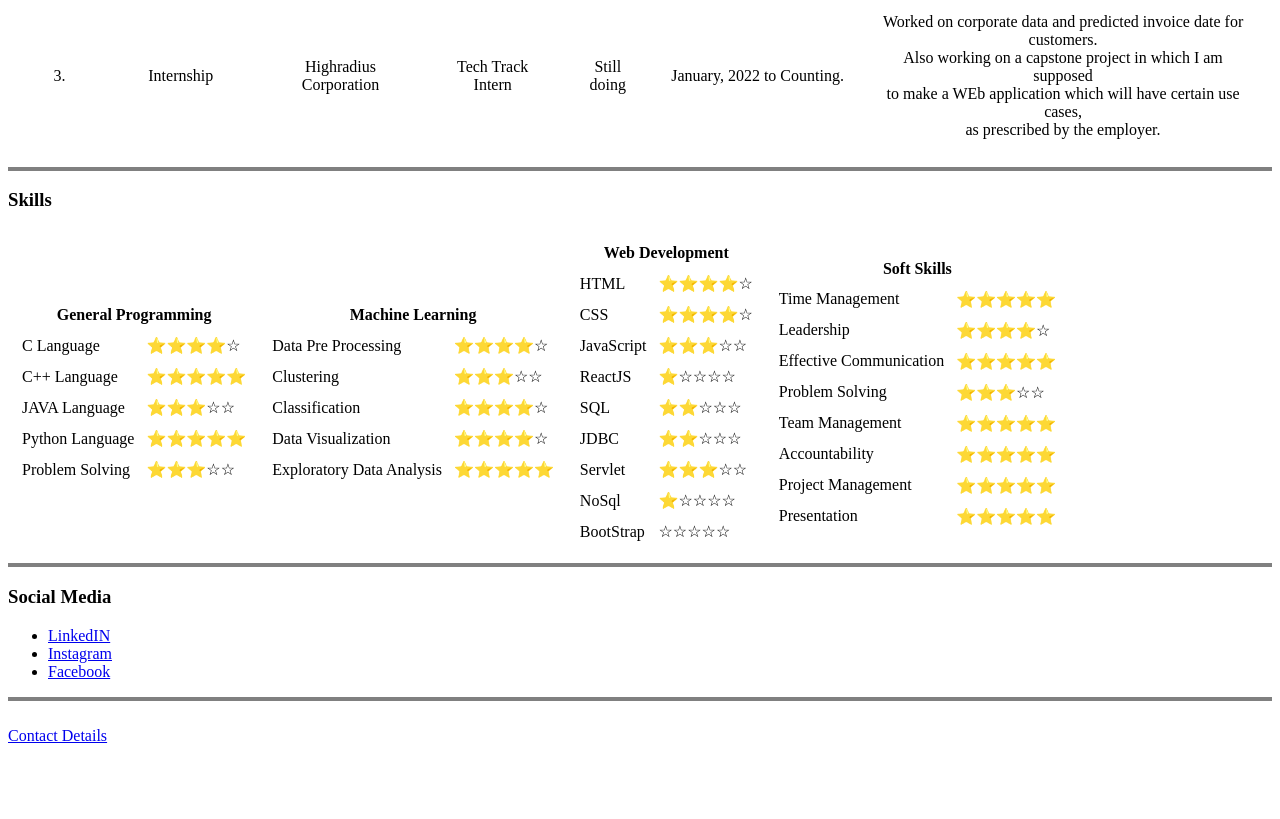
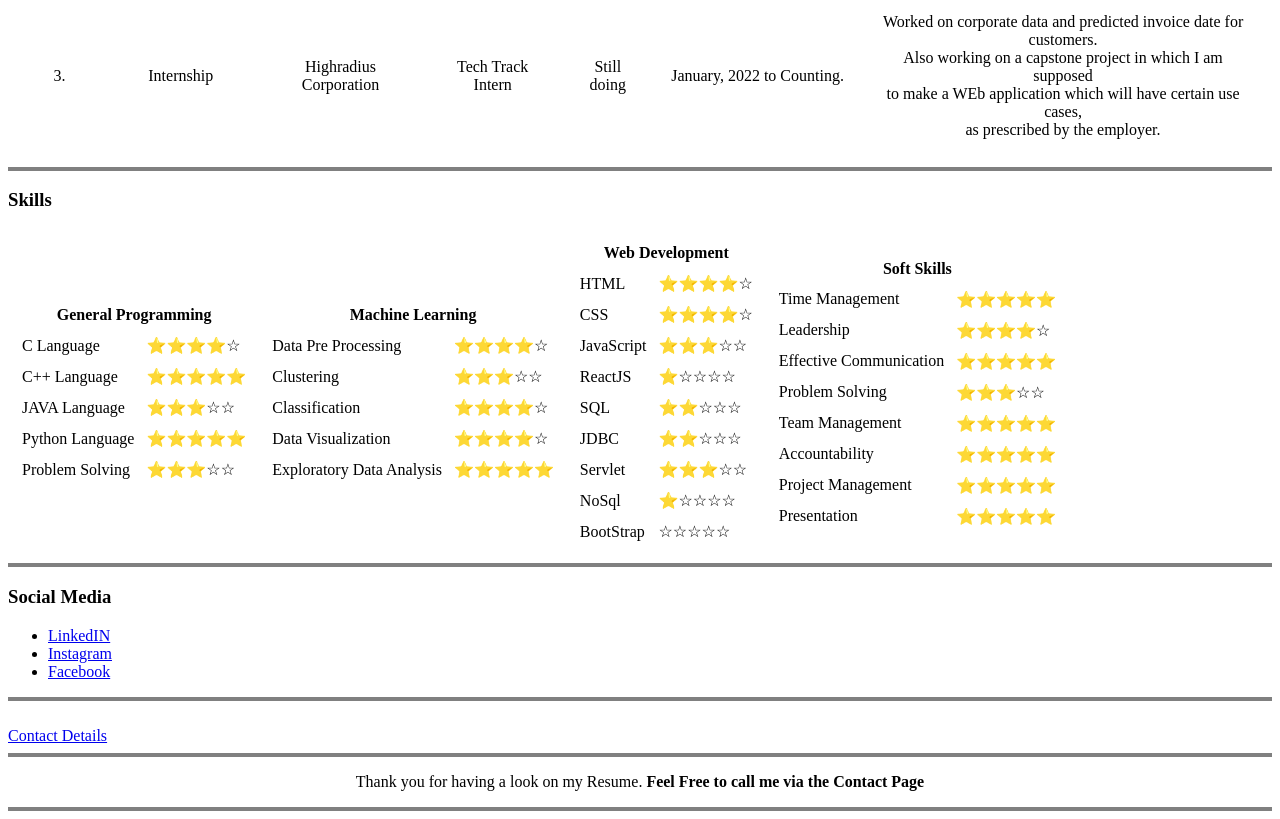
Before and after one commit to er-prateek-tripathi/Resume, a plain HTML site: page index.html in a window 1280 px wide. Shown: the part 1201-2020 px from the top of the page. Before the commit the page ends 1954 px from the top, so only its background shows below. Drawn offline with Linux system fonts and the light colour scheme.

Commit message:
Update index.html

```diff
--- a/index.html
+++ b/index.html
@@ -268,6 +268,9 @@
     <hr size="4" noshade>
     <br>
     <a href="ContactMe.html">Contact Details</a>
+    <hr size = "4" noshade>
+    <p align = "center" > Thank you for having a look on my Resume. <strong> Feel Free to call me via the Contact Page </strong></p>
+    <hr size = "4" noshade>
   </body>
 
 </html>
```
